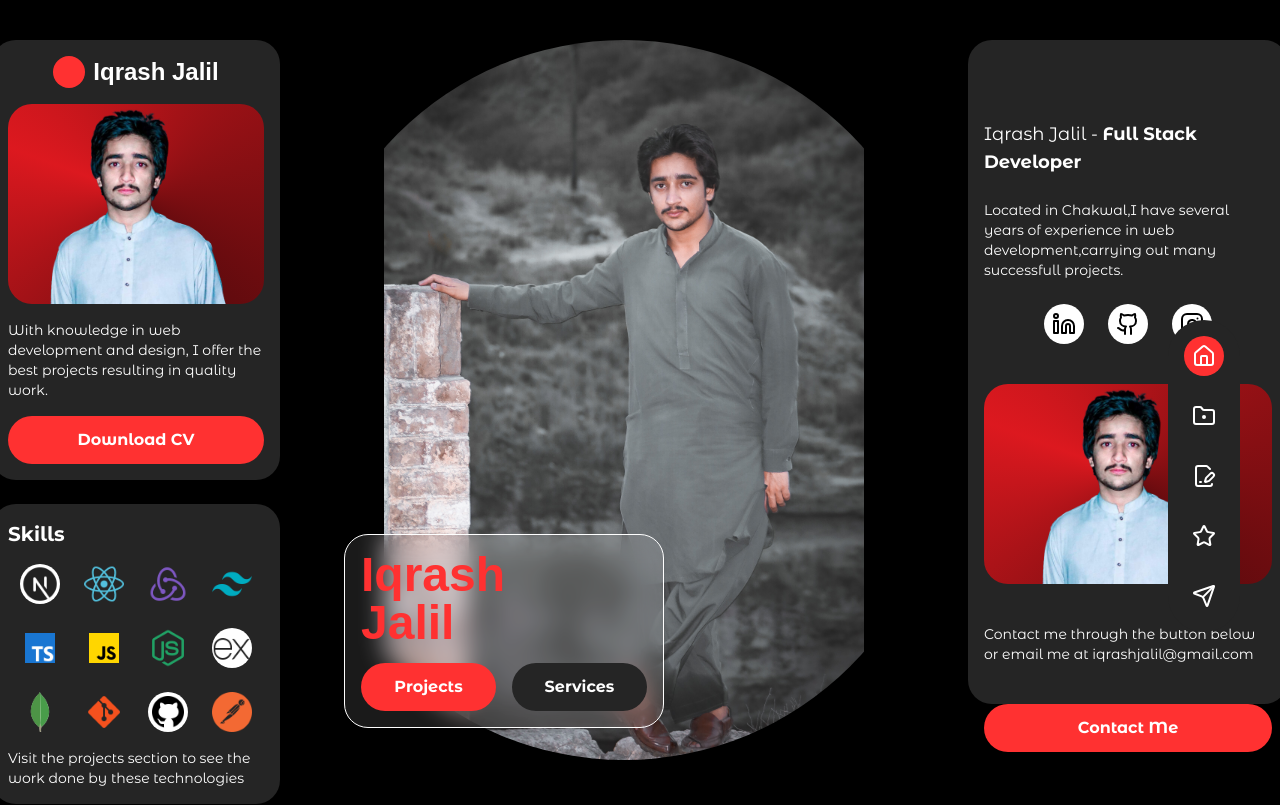
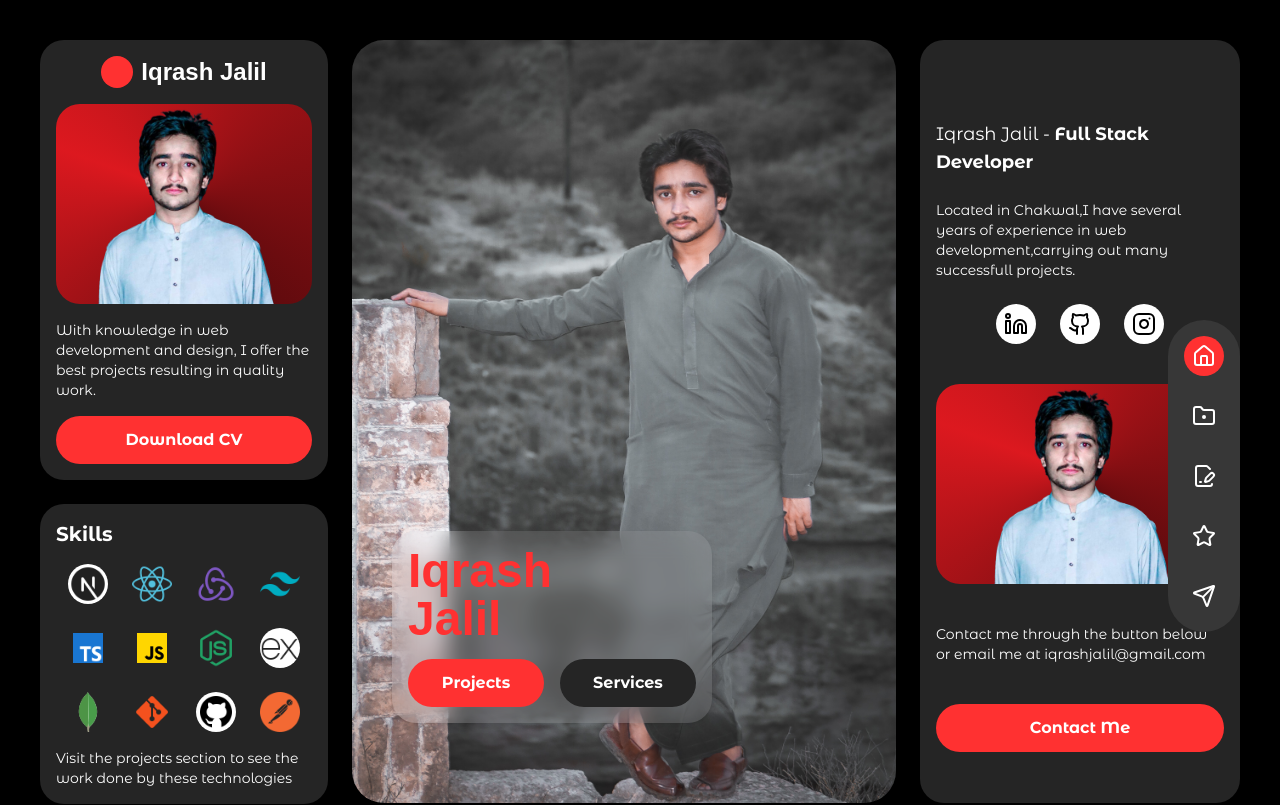
Before and after one commit to iqrashjalil/portfolio, a Next.js app: page / in a window 1280 px wide. Shown: the top 805 px of the page. Built offline with nearby package versions, Linux system fonts and the light colour scheme; a web font is replaced by a local one.

Commit message:
Adjusted Some Issues

```diff
--- a/app/page.tsx
+++ b/app/page.tsx
@@ -59,9 +59,9 @@ export default function Home() {
     <main className="relative bg-black">
       <section
         id="home"
-        className="p-10 min-h-[100vh] w-full flex flex-col lg:flex-row justify-center lg:h-[100vh] gap-6"
+        className="min-h-[100vh] p-4 lg:p-10 w-full flex flex-col lg:flex-row justify-center gap-6"
       >
-        <div className="flex flex-col w-full lg:w-72 gap-6">
+        <div className="flex flex-col w-full lg:w-72 gap-4 lg:gap-6 h-fit">
           <div className="bg-[#252525] flex flex-col gap-4 p-4  rounded-3xl">
             <div className="flex gap-2 justify-center items-center">
               <div className="w-8 h-8 bg-[#FF3131] rounded-full"></div>
@@ -188,15 +188,16 @@ export default function Home() {
             </p>
           </div>
         </div>
-        <div className=" lg:w-[40rem] w-full lg:h-auto h-[25rem] relative aspect-[4/1] rounded-3xl">
+        <div className=" lg:w-[40rem] lg:h-[47.7rem] overflow-hidden flex w-full relative rounded-3xl">
           <Image
             src="/images/4.jpg"
             alt="My Image"
-            className="rounded-[5rem] lg:rounded-full"
-            fill
-            style={{ objectFit: "contain" }}
+            width={640}
+            height={100}
+            className="rounded-4xl "
+            loading="lazy"
           />
-          <div className="absolute lg:w-80  bottom-8 border left-5 lg:left-10 border-white bg-white/10 backdrop-blur-md rounded-3xl p-4 shadow-md">
+          <div className="absolute lg:w-80 lg:bottom-20 bottom-5 border left-5 lg:left-10 border-none bg-white/10 backdrop-blur-md rounded-3xl p-4 shadow-md">
             <h1
               style={{ fontFamily: "var(--font-grechen)" }}
               className="text-5xl font-extrabold text-[#ff3131]"
@@ -225,7 +226,7 @@ export default function Home() {
             </div>
           </div>
         </div>
-        <div className="w-full lg:w-[20rem] lg:h-[83vh] pt-20 rounded-3xl p-4 bg-[#252525]">
+        <div className="w-full lg:w-[20rem] pt-20 rounded-3xl p-4 bg-[#252525] lg:h-[47.7rem]">
           <div className="flex">
             <h1 className="text-lg text-white">
               Iqrash Jalil -{" "}
@@ -282,7 +283,7 @@ export default function Home() {
           </button>
         </div>
       </section>
-      <div className="fixed lg:border-0 border border-[#ff3131] flex bottom-6 left-1/2 -translate-x-1/2 lg:left-auto lg:translate-x-0 lg:right-10 lg:top-[40%] lg:bottom-auto lg:flex-col gap-5 bg-[#252525] p-4 rounded-full z-50">
+      <div className="fixed flex bottom-0 drop-shadow-2xl drop-shadow-[#ff3131] lg:drop-shadow-none lg:rounded-full w-full lg:w-fit justify-center items-center lg:left-auto lg:translate-x-0 lg:right-10 lg:top-[40%] lg:bottom-auto lg:flex-col gap-5 bg-[#373737] p-4  z-50">
         <button
           onClick={() => scrollToSection("home")}
           className={`rounded-full cursor-pointer w-10 h-10 flex justify-center items-center  text-white ${
@@ -325,7 +326,10 @@ export default function Home() {
           <Send />
         </button>
       </div>
-      <section id="projects" className="min-h-[100vh] p-10 w-full text-white">
+      <section
+        id="projects"
+        className="min-h-[100vh] p-4 lg:p-10 w-full text-white"
+      >
         <div className="w-full flex justify-center items-center">
           {" "}
           <h1 className="font-bold text-2xl lg:text-5xl">
@@ -593,7 +597,7 @@ export default function Home() {
       </section>
       <section
         id="services"
-        className="min-h-[100vh] p-10 w-full text-white bg-black]"
+        className="min-h-[100vh] p-4 lg:p-10 w-full text-white bg-black]"
       >
         <div className="w-full uppercase flex justify-center items-center">
           {" "}
@@ -663,7 +667,7 @@ export default function Home() {
       </section>
       <section
         id="experience"
-        className="min-h-[100vh] p-10 w-full text-white bg-black"
+        className="min-h-[100vh] p-4 lg:p-10 w-full text-white bg-black"
       >
         {" "}
         <div className="w-full flex justify-center items-center">
@@ -735,27 +739,31 @@ export default function Home() {
       </section>
       <section
         id="contact"
-        className="min-h-screen w-full p-10 text-white bg-black"
+        className="min-h-screen p-4 lg:p-10 w-full text-white bg-black"
       >
         <div className="w-full flex justify-center items-center">
           <h1 className="font-bold uppercase text-2xl lg:text-5xl">
             Contact <span className="text-[#ff3131]">Me</span>
           </h1>
         </div>
-        <div className="flex justify-center mt-20">
-          <form action="https://formspree.io/f/mdkgdayp" method="POST">
-            <div className="flex flex-col lg:flex-row gap-4">
+        <div className="flex justify-center mt-10">
+          <form
+            className="w-full lg:w-fit"
+            action="https://formspree.io/f/mdkgdayp"
+            method="POST"
+          >
+            <div className="flex flex-col w-full  lg:flex-row gap-4">
               <input
                 type="text"
                 name="name"
                 placeholder="Name"
-                className="bg-gray-600 w-full lg:w-72 p-4 rounded-full border-none outline-none"
+                className="bg-[#252525] w-full lg:w-72 p-4 rounded-2xl border-none outline-none"
               />
               <input
                 type="email"
                 name="email"
                 placeholder="Email"
-                className="bg-gray-600 lg:w-72 w-full p-4 rounded-full border-none outline-none"
+                className="bg-[#252525] rounded-2xl lg:w-72 w-full p-4 border-none outline-none"
               />
             </div>
             <div className="mt-4 w-full">
@@ -763,10 +771,10 @@ export default function Home() {
                 name="message"
                 id="message"
                 placeholder="Message"
-                className="bg-gray-600 min-h-72 w-full p-4 rounded-3xl border-none outline-none"
+                className="bg-[#252525] rounded-2xl min-h-72 w-full p-4 border-none outline-none"
               ></textarea>
             </div>
-            <div className="flex justify-center items-center mt-4">
+            <div className="flex justify-end w-full mt-4">
               <button
                 type="submit"
                 className="bg-[#ff3131] cursor-pointer rounded-full w-60 font-bold text-lg p-4"
```
